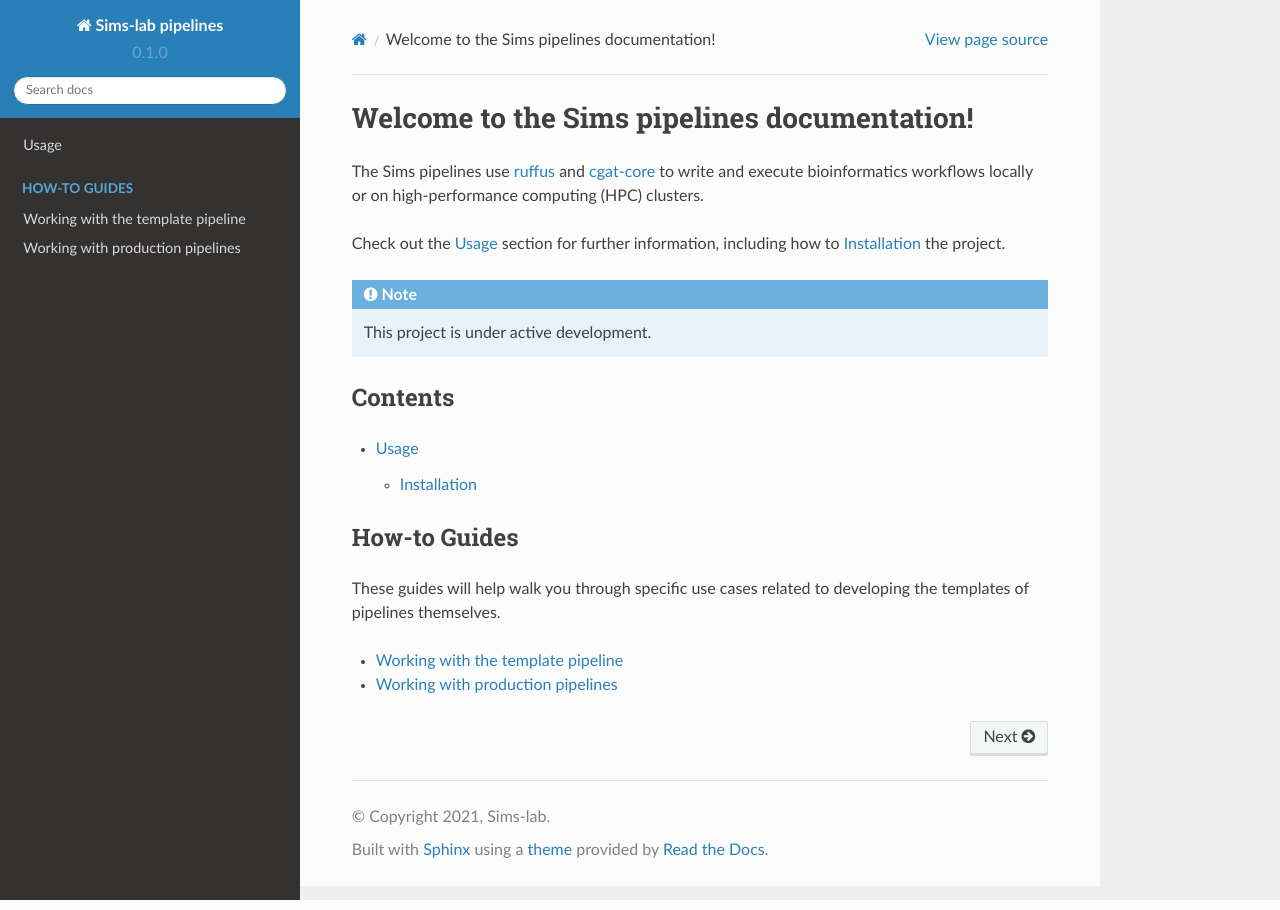
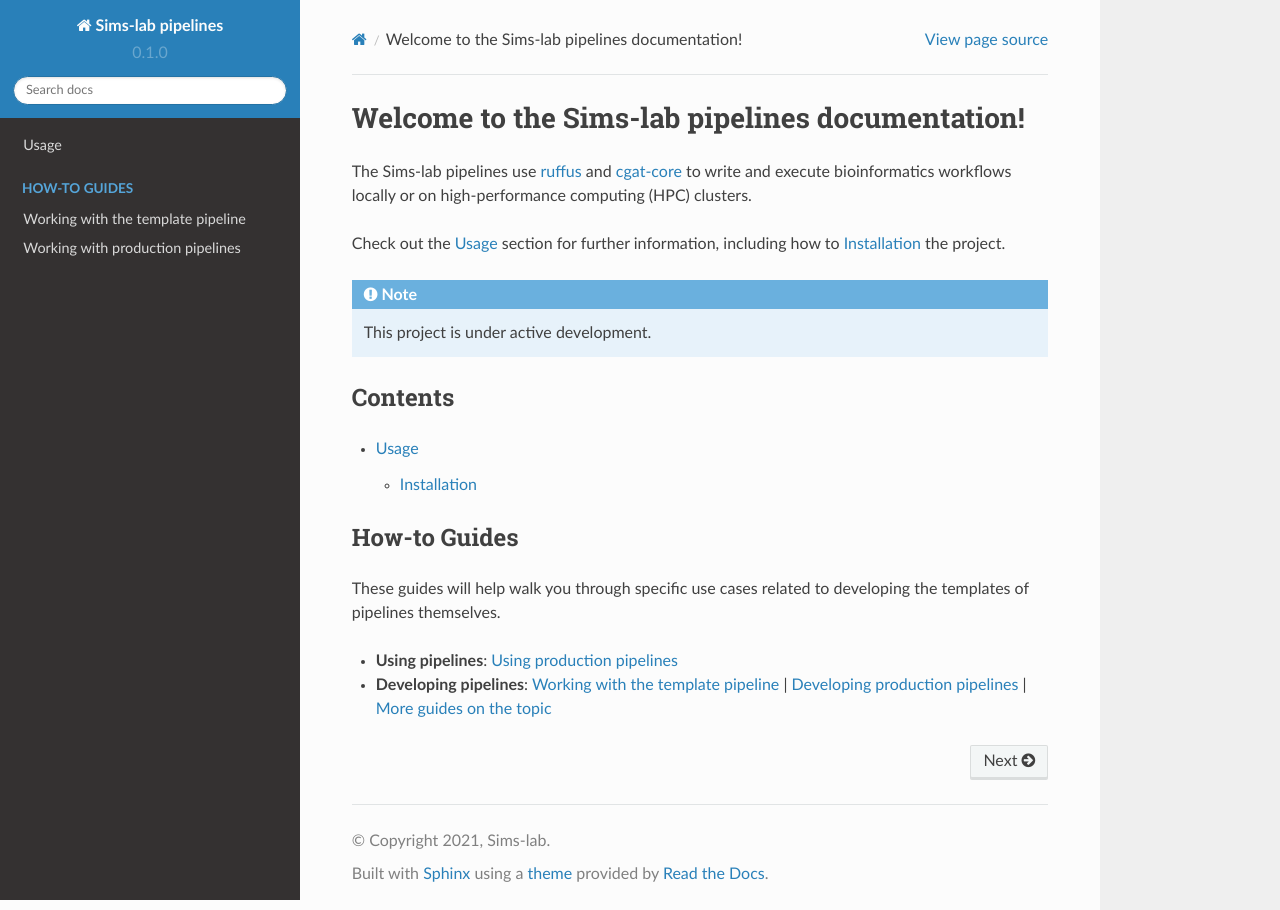
Before and after one commit to kevinrue/rtd-tutorial, a Sphinx documentation site: the page built from docs/source/index.rst, in a window 1280 px wide. Built offline with Sphinx 7.4.7 and the Read the Docs theme 2.0.0, drawn with Linux system fonts in a browser that asks for light colours.

Commit message:
Fix the project name in a few more places (#17)
* fix name of documentation

* one more place

* line width

* line width

* update links in index page

* missing pipe

* remove redundant word

* additional point about symbolic links

* clarify

* rephrase

```diff
--- a/docs/source/index.rst
+++ b/docs/source/index.rst
@@ -1,7 +1,7 @@
-Welcome to the Sims pipelines documentation!
-============================================
+Welcome to the Sims-lab pipelines documentation!
+================================================
 
-The Sims pipelines use `ruffus <http://www.ruffus.org.uk/>`_
+The Sims-lab pipelines use `ruffus <http://www.ruffus.org.uk/>`_
 and `cgat-core <https://cgat-core.readthedocs.io/en/latest/>`_
 to write and execute bioinformatics workflows locally or on
 high-performance computing (HPC) clusters.
@@ -26,9 +26,13 @@ How-to Guides
 These guides will help walk you through specific use cases
 related to developing the templates of pipelines themselves.
 
-* :doc:`/guides/template`
+* **Using pipelines**:
+  :doc:`/guides/production_usage`
 
-* :doc:`/guides/production`
+* **Developing pipelines**:
+  :doc:`/guides/template` |
+  :doc:`/guides/production_fork` |
+  :doc:`More guides on the topic </guides/production>`
 
 .. toctree::
  :maxdepth: 2
--- a/docs/source/usage.rst
+++ b/docs/source/usage.rst
@@ -6,4 +6,5 @@ Usage
 Installation
 ------------
 
-To use the Sims pipelines, first install `Miniconda <https://conda.io/miniconda.html>`_.
+To use the Sims-lab pipelines, first install `Miniconda
+<https://conda.io/miniconda.html>`_.
```
Also changed, not shown: docs/source/guides/production_usage.rst (+8 -6 lines).
